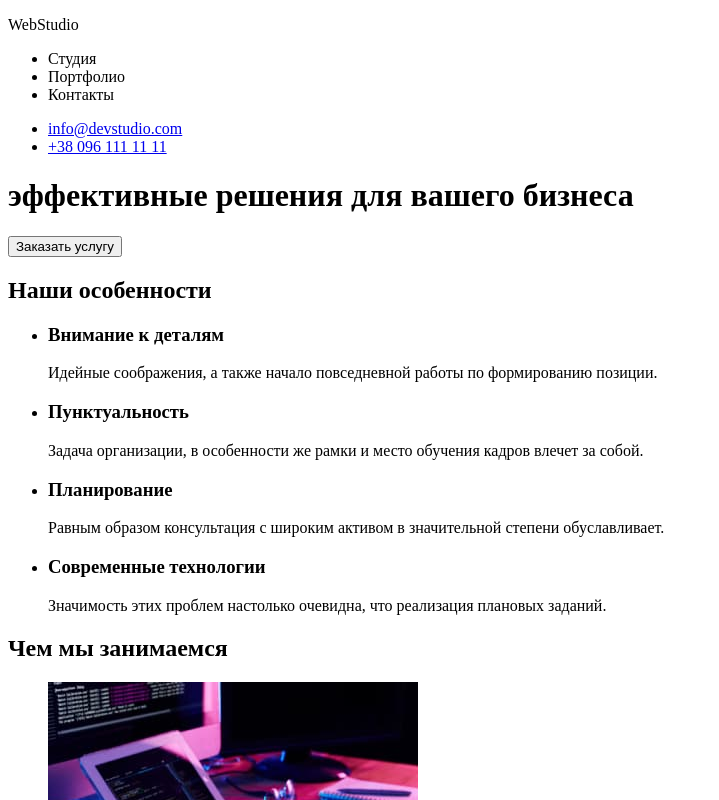
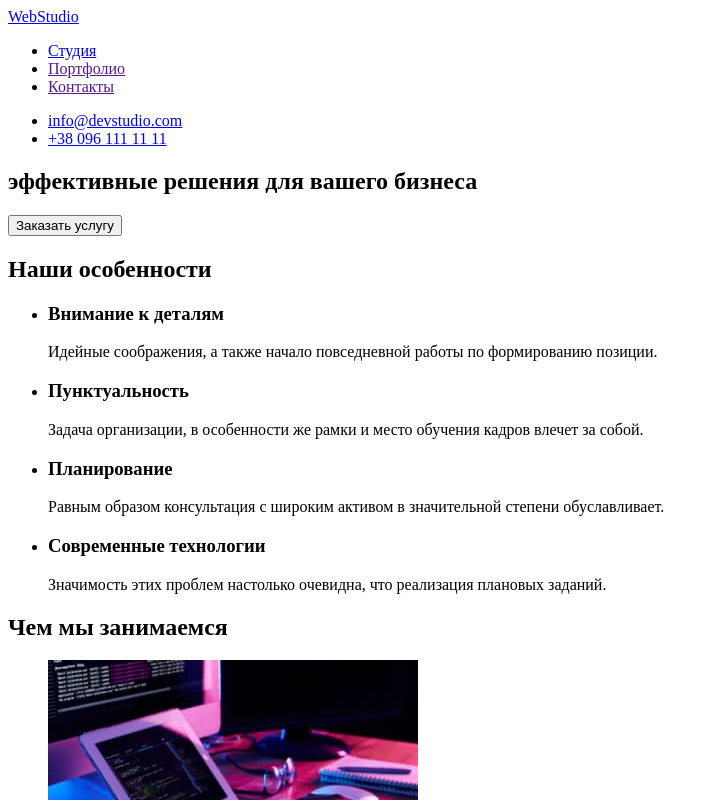
Before and after one commit to dreamkaman/goit-markup-hw-01, a plain HTML site: page index.html in a window 1280 px wide. Shown: the top 800 px of the page, without its empty margins (0-719 px from the left). Drawn offline with Linux system fonts and the light colour scheme.

Commit message:
22022021

```diff
--- a/index.html
+++ b/index.html
@@ -9,12 +9,12 @@
 
 <body>
     <header>
-        <p><span>Web</span>Studio</p>
+        <a href="./index.html"><span>Web</span>Studio</a>
         <nav>
             <ul>
-                <li>Студия</li>
-                <li>Портфолио</li>
-                <li>Контакты</li>
+                <li><a href="./index.html">Студия</a></li>
+                <li><a href="">Портфолио</a></li>
+                <li><a href="">Контакты</a></li>
             </ul>
         </nav>
 
@@ -27,10 +27,10 @@
 
     <main>
 
-        <div>
+        <section>
             <h1>эффективные решения для вашего бизнеса</h1>
             <button type="button">Заказать услугу</button>
-        </div>
+        </section>
 
         <section>
             <h2>Наши особенности</h2>
@@ -65,22 +65,22 @@
             <ul>
                 <li>
                     <img src="./images/demianenko.jpeg" alt="Фото Игоря Демьяненко" width="270">
-                    <h4>Игорь Демьяненко</h4>
+                    <h3>Игорь Демьяненко</h3>
                     <p lang="En">Product Designer</p>
                 </li>
                 <li>
                     <img src="./images/repina.jpeg" alt="Фото Ольги Репниной" width="270">
-                    <h4>Ольга Репина</h4>
+                    <h3>Ольга Репина</h3>
                     <p lang="En">Frontend Developer</p>
                 </li>
                 <li>
                     <img src="./images/tarasov.jpeg" alt="Фото Николая Тарасова" width="270">
-                    <h4>Николай Тарасов</h4>
+                    <h3>Николай Тарасов</h3>
                     <p lang="En">Marketing</p>
                 </li>
                 <li>
                     <img src="./images/ermakov.jpeg" alt="Фото Михаила Ермакова" width="270">
-                    <h4>Михаил Ермаков</h4>
+                    <h3>Михаил Ермаков</h3>
                     <p lang="En">UI Designer</p>
                 </li>
             </ul>
@@ -89,7 +89,7 @@
     </main>
 
     <footer>
-        <p><span>Web</span>Studio</p>
+       <a href="./index.html"><span>Web</span>Studio</a>
         <address>
                 <p>г. Киев, пр-т Леси Украинки, 26</p>
                 <ul>
```
